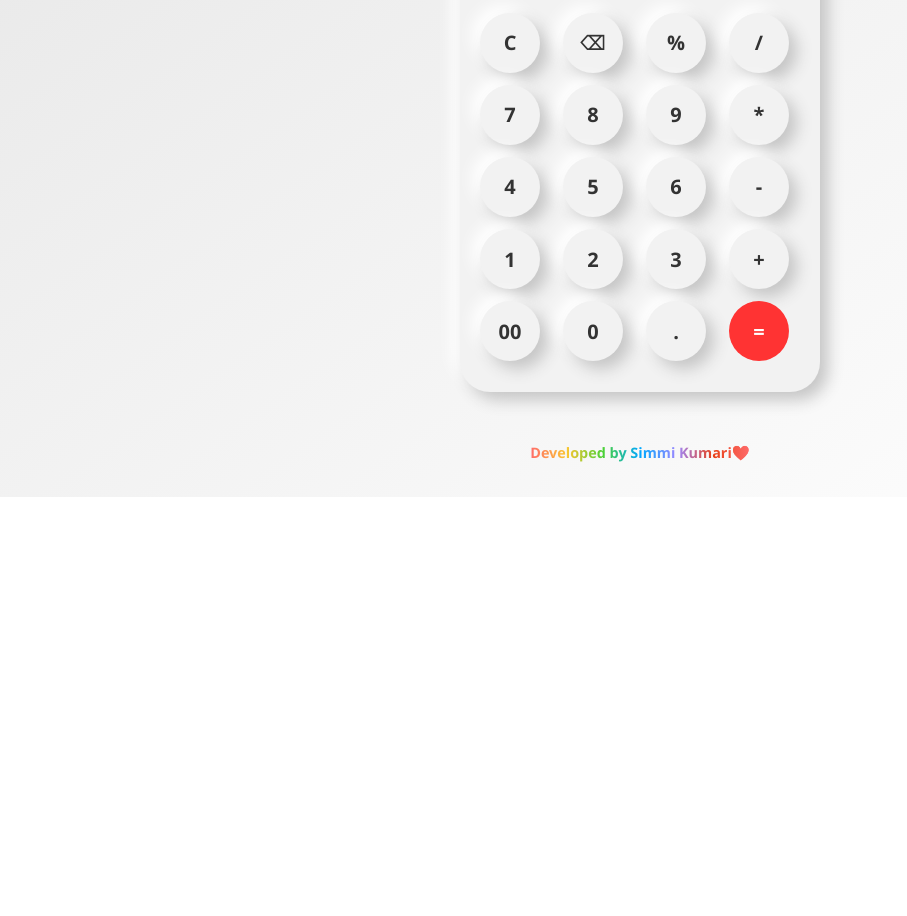
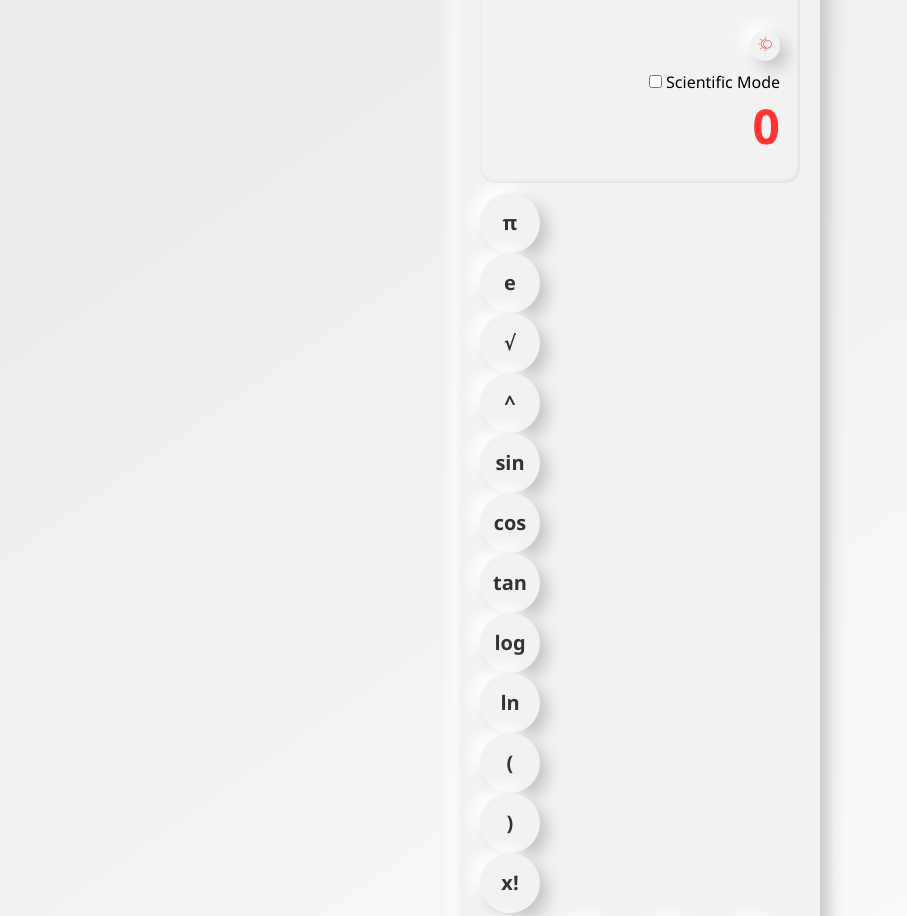
Before and after one commit to simmi-33/neumorphic-scientific-calculator, a plain HTML site: page index.html in a window 1280 px wide. Shown: the part 303-1219 px from the top of the page, without its empty margins (0-907 px from the left). Before the commit the page ends 800 px from the top, so only its background shows below. Drawn offline with Linux system fonts and the light colour scheme.

Commit message:
Update index.html

```diff
--- a/index.html
+++ b/index.html
@@ -125,11 +125,37 @@
                     </svg>
                 </label>
             </div>
+
+            <div class="mode-toggle">
+                <label class="toggle-switch">
+                    <input type="checkbox" id="scientificToggle">
+                    <span class="slider"></span>
+                    <span class="label-text">Scientific Mode</span>
+                </label>
+            </div>
+
+
             <div class="result">
                 <p class="total" id="total">0</p>
                 <p class="operation" id="operation"></p>
             </div>
         </div>
+
+        <div id="scientificKeys" class="scientific-keys">
+            <div class="key">π</div>
+            <div class="key">e</div>
+            <div class="key">√</div>
+            <div class="key">^</div>
+            <div class="key">sin</div>
+            <div class="key">cos</div>
+            <div class="key">tan</div>
+            <div class="key">log</div>
+            <div class="key">ln</div>
+            <div class="key" id="open-paren">(</div>
+            <div class="key" id="close-paren">)</div>
+            <div class="key" id="factorial">x!</div>
+        </div>
+
 
         <div class="keyboard">
             <div class="key" id="clear">C</div>
@@ -157,7 +183,7 @@
     </div>
 
     <footer>
-        Developed by Simmi Kumari❤️
+        Developed by Simmi❤
     </footer>
 
     <script src="script.js"></script>
```
